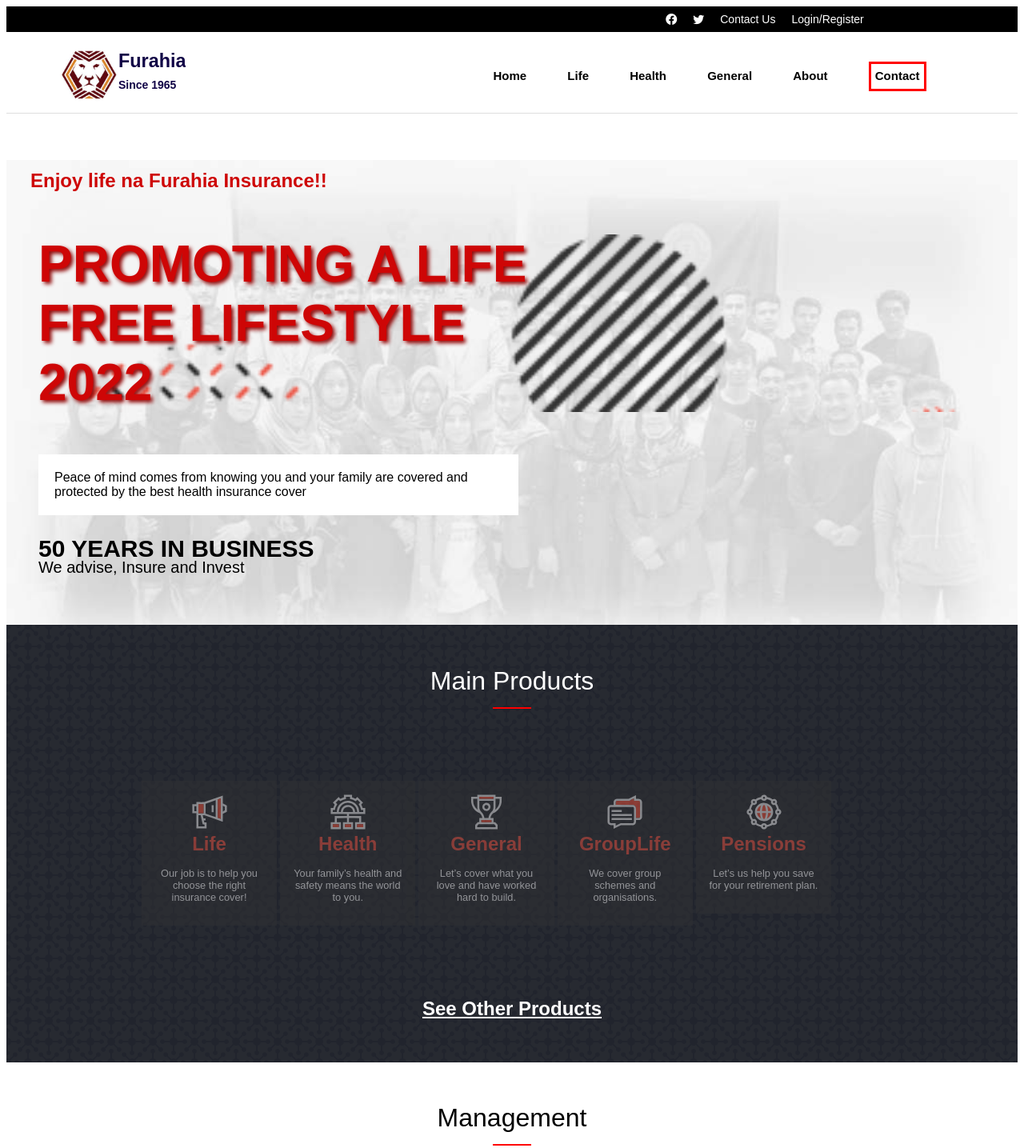
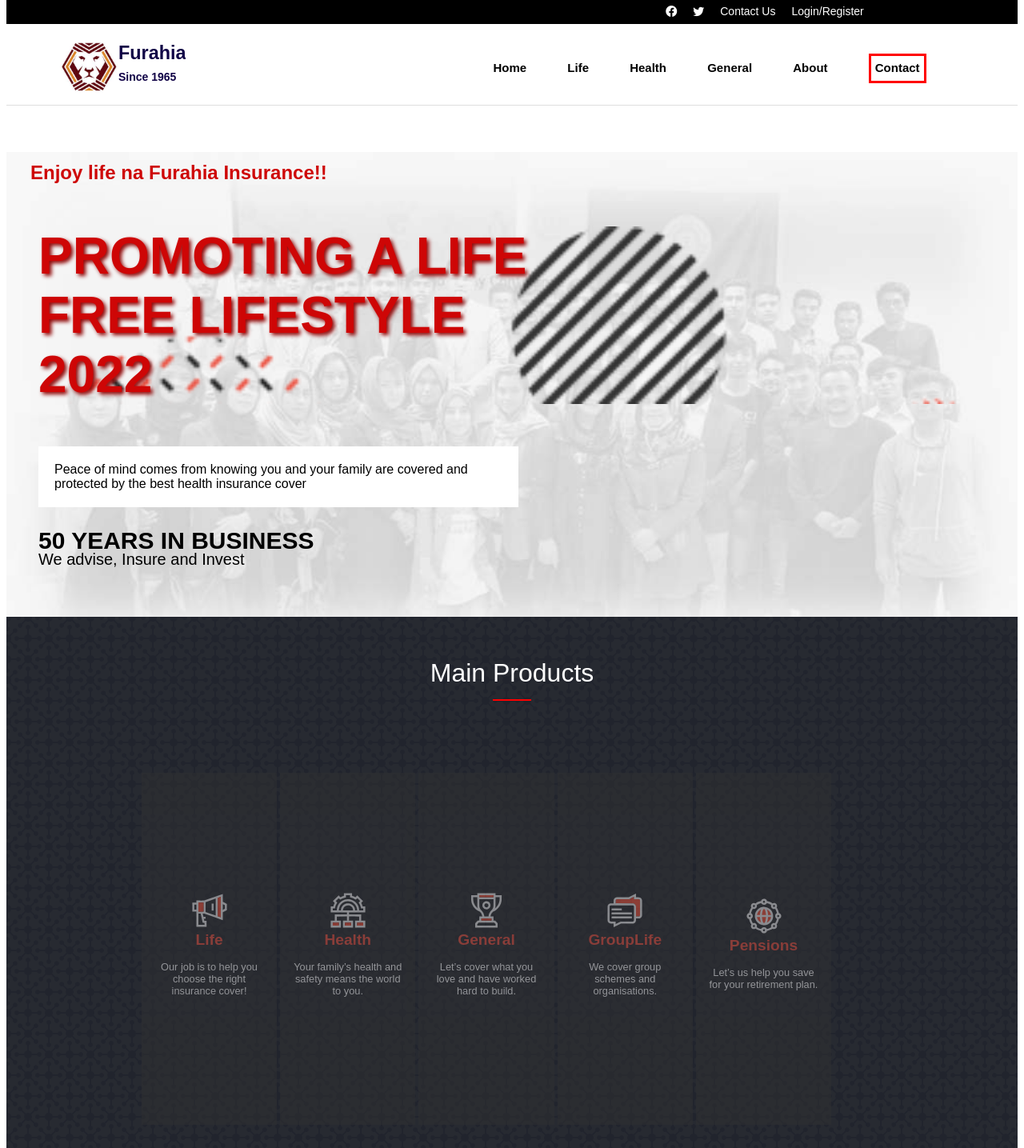
Before and after one commit to kiboma2021/furahia-insurance, a website: page index.html in a window 1280 px wide. Shown: the top 1435 px of the page at 80% size. Drawn offline with nearby package versions, Linux system fonts and the light colour scheme.

Commit message:
Remove white space at the top

```diff
--- a/styles.css
+++ b/styles.css
@@ -274,7 +274,7 @@
 .product-name {
   color: var(--secondary);
   flex-grow: 0;
-  font-size: 1.5rem;
+  font-size: 1.2rem;
   padding: 1px;
   margin: 1px;
 }
@@ -616,6 +616,7 @@
     background-color: black;
     display: flex;
     height: 4vh;
+    margin-top: -10px;
   }
 
   .logo-bar {
@@ -644,6 +645,7 @@
     flex-direction: column;
     justify-content: center;
     align-items: center;
+    min-height:55vh;
   }
 
   .product-img {
```
